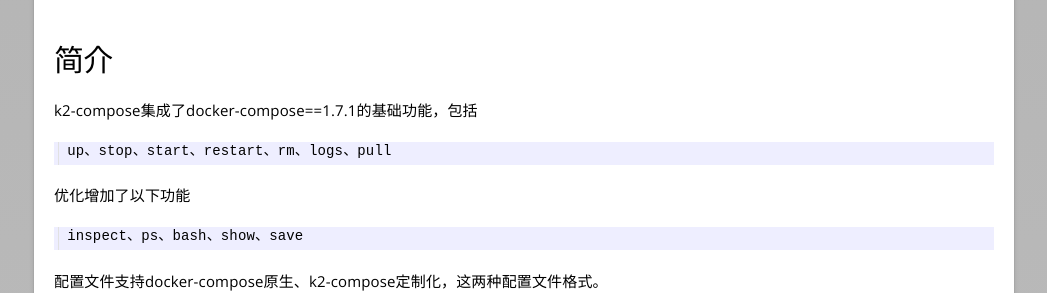
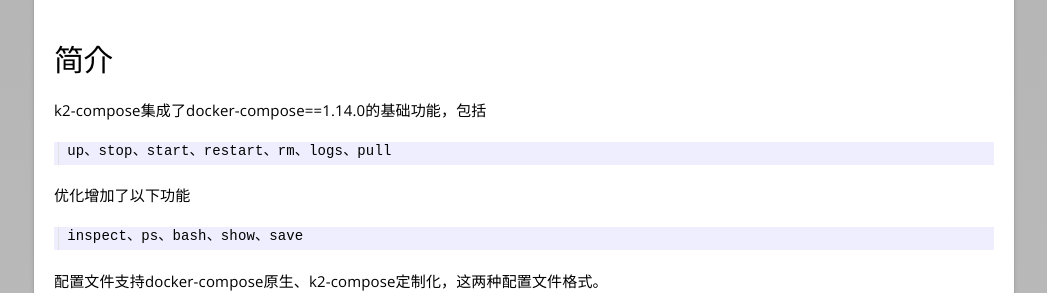
Before and after one commit to Tsui89/tsui89.github.io, a Jekyll site: the page built from _posts/2017-07-11-k2-compose-manuals.markdown, in a window 1280 px wide and 900 px high. Shown: the part 450-743 px from the top of the window, without its empty margins (116-1163 px from the left). Built offline with Jekyll 4.4.1, drawn with Linux system fonts in a browser that asks for light colours; comment, search, counter and statistics services are not loaded.

Commit message:
update docker-compose

```diff
--- a/_posts/2017-07-11-k2-compose-manuals.markdown
+++ b/_posts/2017-07-11-k2-compose-manuals.markdown
@@ -7,7 +7,7 @@
 ---
 
 #### 简介
-k2-compose集成了docker-compose==1.7.1的基础功能，包括
+k2-compose集成了docker-compose==1.14.0的基础功能，包括
 
 	up、stop、start、restart、rm、logs、pull
 
```
